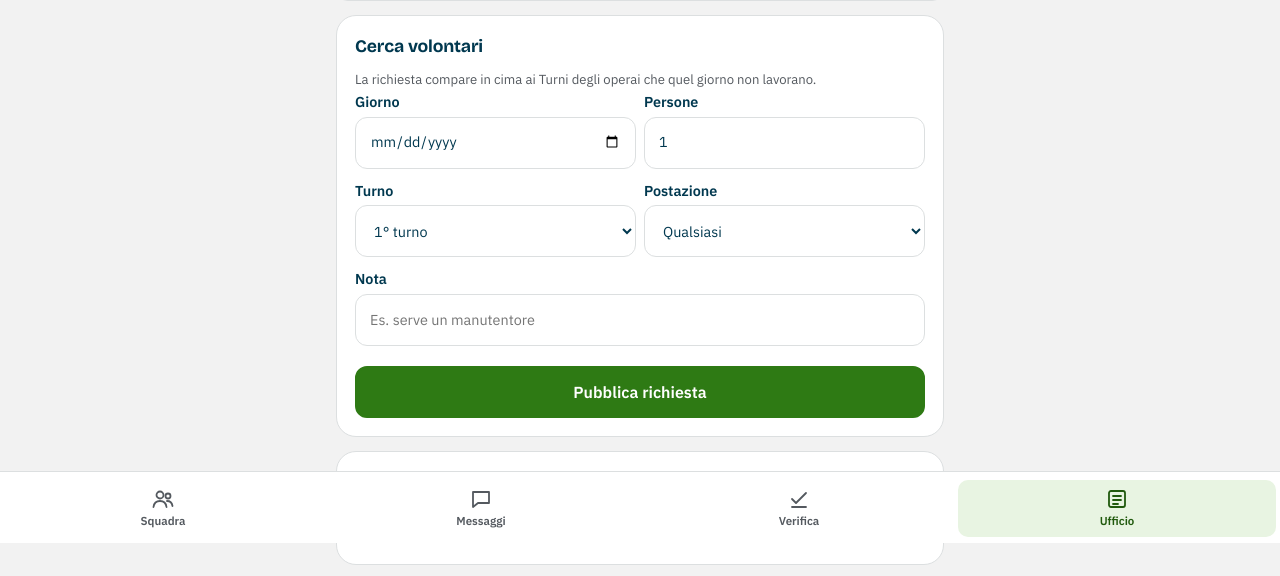
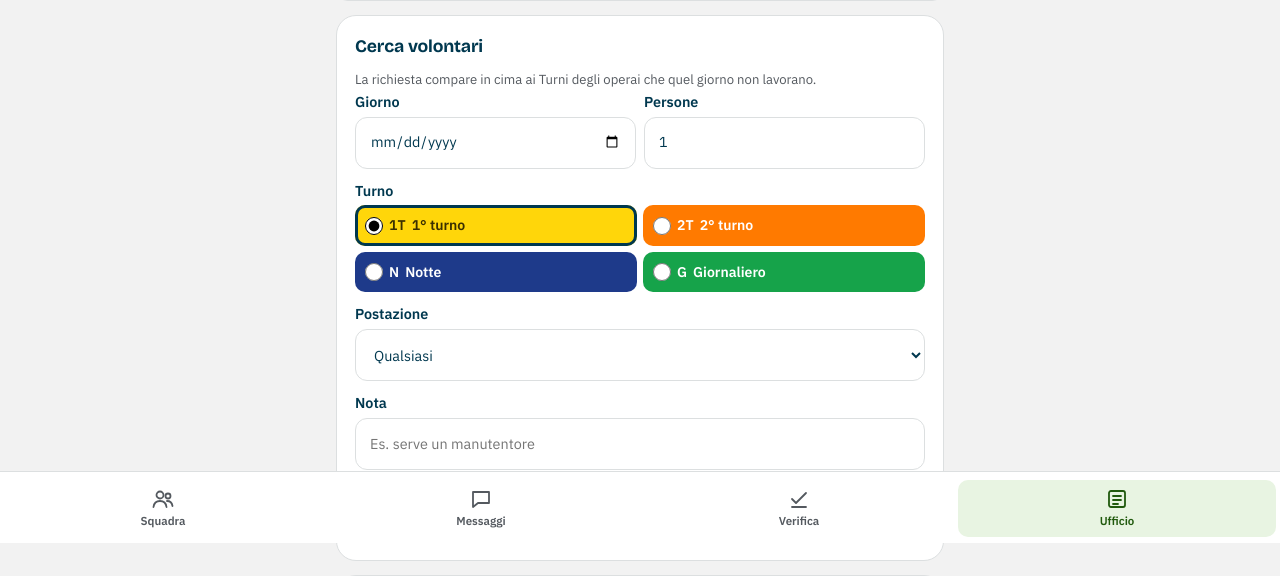
Before and after one commit to giuliaspann/Sarco-4.0, a Django app: page /turni/ufficio/extra/ in a window 1280 px wide. Shown: the part 257-833 px from the top of the page. Run offline with Django 5.2, Linux system fonts and the light colour scheme; the visitor is signed in with stand-in values (Sample User, id 1); data comes from the database, SQL or seed files in the repository; data that the repository does not hold is empty.

Commit message:
Colori del calendario su ogni etichetta di turno
Verifica (filtri 1T/2T/N/G e turno di ogni persona), Pulizie, Home (domani,
volontari), richieste di volontari, Turni extra (scelta del turno a pulsanti
colorati) e ferie nell'ufficio usano la stessa sigla e lo stesso colore del
calendario.

Co-Authored-By: Claude Opus 5.5 <noreply@anthropic.com>

```diff
--- a/turni/models.py
+++ b/turni/models.py
@@ -410,6 +410,14 @@ class TurnoExtra(models.Model):
         return ' · '.join(parti)
 
     @property
+    def sigla(self):
+        return Turno.SIGLE.get(self.fascia, '?')
+
+    @property
+    def classe_fascia(self):
+        return Turno(fascia=self.fascia).classe_fascia
+
+    @property
     def confermati(self):
         return [d for d in self.disponibilita.all() if d.confermata]
 
--- a/turni/static/turni/app.css
+++ b/turni/static/turni/app.css
@@ -643,3 +643,18 @@ details.notifiche-barra p { margin: 6px 0; }
   .wa-avatar { background: #2a3942; }
   .wa-ora { color: #8696a0; }
 }
+
+/* filtri e scelte con i colori dei turni */
+.filtri-fasce a[class*="f-"] { font-weight: 800; }
+.filtri-fasce a.scelto { box-shadow: inset 0 0 0 3px var(--testo); }
+.scegli-fascia { border: 0; padding: 0; margin: 0 0 12px; display: grid; grid-template-columns: 1fr 1fr; gap: 6px; }
+.scegli-fascia legend { font-size: .9rem; font-weight: 600; margin-bottom: 4px; padding: 0; }
+.chip-fascia { display: flex; align-items: center; gap: 6px; margin: 0; padding: 10px; border-radius: 10px; font-size: .88rem; cursor: pointer; }
+.chip-fascia input { width: 18px; height: 18px; margin: 0; accent-color: currentColor; }
+.chip-fascia:has(input:checked) { box-shadow: inset 0 0 0 3px var(--testo); }
+.giorno-turno { display: inline-flex; align-items: center; gap: 4px; margin: 2px 8px 2px 0; }
+/* la barra dei filtri ha uno sfondo trasparente: per i filtri dei turni vincono i colori del calendario */
+.filtri.filtri-fasce a.f-mattina { background: #ffd60a; color: #3a2f00; }
+.filtri.filtri-fasce a.f-pomeriggio { background: #ff7a00; color: #fff; }
+.filtri.filtri-fasce a.f-notte { background: #1e3a8a; color: #fff; }
+.filtri.filtri-fasce a.f-giorno { background: #16a34a; color: #fff; }
--- a/turni/templates/turni/capoturno.html
+++ b/turni/templates/turni/capoturno.html
@@ -7,9 +7,9 @@
     <h1>Verifica · {{ giorno|date:'D j M' }}</h1>
     <a class="freccia" href="?giorno={{ succ|date:'Y-m-d' }}" aria-label="Giorno successivo">›</a>
   </div>
-  <div class="filtri">
+  <div class="filtri filtri-fasce">
     <a href="?giorno={{ giorno|date:'Y-m-d' }}" class="{% if not fascia %}attivo{% endif %}">Tutti</a>
-    {% for f, nome in fasce %}<a href="?giorno={{ giorno|date:'Y-m-d' }}&fascia={{ f }}" class="{% if fascia == f %}attivo{% endif %}">{{ nome }}</a>{% endfor %}
+    {% for f, nome, classe in fasce %}<a href="?giorno={{ giorno|date:'Y-m-d' }}&fascia={{ f }}" class="{{ classe }}{% if fascia == f %} scelto{% endif %}">{{ nome }}</a>{% endfor %}
   </div>
 </div>
 
@@ -30,7 +30,7 @@
   <summary>
     <span>
       <strong>{{ t.dipendente.nome_breve }}</strong>
-      <span class="tenue piccolo">{{ t.descrizione }}</span>
+      <span>{% include 'turni/_pillola.html' %}</span>
     </span>
     <span class="conteggio {% if t.n_voci and t.n_fatte == t.n_voci %}completo{% elif t.n_da_verificare %}da-vedere{% endif %}">
       {{ t.n_fatte }}/{{ t.n_voci }}
--- a/turni/templates/turni/home.html
+++ b/turni/templates/turni/home.html
@@ -10,12 +10,12 @@
   {% else %}
     <span class="home-turno">Turno non pubblicato</span>
   {% endif %}
-  {% if domani %}<span class="home-domani">Domani: <b>{{ domani.descrizione }}</b></span>{% endif %}
+  {% if domani %}<span class="home-domani">Domani: {% include 'turni/_pillola.html' with t=domani %}</span>{% endif %}
 </a>
 
 {% for e in extra %}
 <a class="home-extra" href="{% url 'turni:miei_turni' %}">
-  <b>Cercasi volontari</b> · {{ e.data|date:'l j'|capfirst }} · {{ e.descrizione }} <span>Rispondi ›</span>
+  <b>Cercasi volontari</b> · {{ e.data|date:'l j'|capfirst }} {% include 'turni/_pillola.html' with t=e %} <span>Rispondi ›</span>
 </a>
 {% endfor %}
 
--- a/turni/templates/turni/miei_turni.html
+++ b/turni/templates/turni/miei_turni.html
@@ -11,7 +11,8 @@
 {% for e in extra %}
 <section class="scheda extra {% if e.mia.confermata %}extra-ok{% elif e.mia %}extra-offerto{% endif %}">
   <p class="extra-titolo">{% if e.mia.confermata %}Confermato: lavori tu{% elif e.mia %}Ti sei offerto{% else %}Cercasi volontari{% endif %}</p>
-  <h2 class="grande">{{ e.data|date:'l j F'|capfirst }} · {{ e.descrizione }}</h2>
+  <h2 class="grande">{{ e.data|date:'l j F'|capfirst }}</h2>
+  <p>{% include 'turni/_pillola.html' with t=e %}</p>
   {% if e.nota %}<p>{{ e.nota }}</p>{% endif %}
   {% if not e.mia.confermata %}
   <form method="post" action="{% url 'turni:rispondi_extra' e.pk %}">{% csrf_token %}
--- a/turni/templates/turni/pulizie.html
+++ b/turni/templates/turni/pulizie.html
@@ -4,12 +4,12 @@
 <div class="intestazione">
   <p class="occhiello">Fine turno</p>
   <h1>Pulizie</h1>
-  {% if turno %}<p class="tenue">{{ turno.data|date:'l j F'|capfirst }} · {{ turno.descrizione }} · scatta una foto a lavoro finito</p>{% endif %}
+  {% if turno %}<p class="tenue">{{ turno.data|date:'l j F'|capfirst }} · {% include 'turni/_pillola.html' with t=turno %}<br>Scatta una foto a lavoro finito</p>{% endif %}
 </div>
 
 {% if not turno or not turno.lavora %}
   <div class="vuoto">
-    <p>{% if turno %}Oggi sei in {{ turno.get_fascia_display|lower }}.{% else %}Oggi non hai turni.{% endif %} Nessuna pulizia da fare.</p>
+    <p>{% if turno %}Oggi: {% include 'turni/_pillola.html' with t=turno %}.{% else %}Oggi non hai turni.{% endif %} Nessuna pulizia da fare.</p>
   </div>
 {% else %}
   {% if voci %}
--- a/turni/templates/turni/ufficio_extra.html
+++ b/turni/templates/turni/ufficio_extra.html
@@ -11,14 +11,14 @@
     <label>Giorno<input type="date" name="data" min="{{ oggi|date:'Y-m-d' }}" required></label>
     <label>Persone<input type="number" name="posti" min="1" max="20" value="1" inputmode="numeric"></label>
   </div>
-  <div class="riga-form">
-    <label>Turno
-      <select name="fascia" required>{% for v, nome in fasce %}<option value="{{ v }}">{{ nome }}</option>{% endfor %}</select>
-    </label>
-    <label>Postazione
-      <select name="postazione"><option value="">Qualsiasi</option>{% for v, nome in postazioni %}<option value="{{ v }}">{{ nome }}</option>{% endfor %}</select>
-    </label>
-  </div>
+  <fieldset class="scegli-fascia"><legend>Turno</legend>
+    {% for v, nome, sigla, classe in fasce %}
+      <label class="chip-fascia {{ classe }}"><input type="radio" name="fascia" value="{{ v }}" {% if forloop.first %}checked{% endif %} required><b>{{ sigla }}</b> {{ nome }}</label>
+    {% endfor %}
+  </fieldset>
+  <label>Postazione
+    <select name="postazione"><option value="">Qualsiasi</option>{% for v, nome in postazioni %}<option value="{{ v }}">{{ nome }}</option>{% endfor %}</select>
+  </label>
   <label>Nota<input type="text" name="nota" maxlength="300" placeholder="Es. serve un manutentore"></label>
   <button class="bottone pieno piena-larghezza">Pubblica richiesta</button>
 </form>
@@ -26,7 +26,8 @@
 {% for e in aperte %}
 <section class="scheda {% if not e.chiusa %}extra{% endif %}">
   <p class="extra-titolo">{% if e.chiusa %}Chiusa{% elif e.mancano %}Mancano {{ e.mancano }} su {{ e.posti }}{% else %}Coperta{% endif %}</p>
-  <h2 class="grande">{{ e.data|date:'l j F'|capfirst }} · {{ e.descrizione }}</h2>
+  <h2 class="grande">{{ e.data|date:'l j F'|capfirst }}</h2>
+  <p>{% include 'turni/_pillola.html' with t=e %}</p>
   {% if e.nota %}<p class="tenue piccolo">{{ e.nota }}</p>{% endif %}
   <ul class="elenco">
     {% for d in e.disponibilita.all %}
--- a/turni/templates/turni/ufficio_richieste.html
+++ b/turni/templates/turni/ufficio_richieste.html
@@ -54,7 +54,7 @@
   <h2>{{ f.get_tipo_display }}: {{ f.dipendente.nome_breve }}</h2>
   <p>Dal <b>{{ f.dal|date:'D j M' }}</b> al <b>{{ f.al|date:'D j M Y' }}</b> · {{ f.giorni }} giorn{{ f.giorni|pluralize:'o,i' }}</p>
   <p class="tenue piccolo">
-    {% if f.turni_lavoro %}Giorni in cui era in turno: {% for t in f.turni_lavoro %}{{ t.data|date:'D j' }} ({{ t.descrizione }}){% if not forloop.last %}, {% endif %}{% endfor %}.{% elif f.non_caricati < f.giorni %}Nei giorni già caricati non era in turno.{% endif %}
+    {% if f.turni_lavoro %}Giorni in cui era in turno: {% for t in f.turni_lavoro %}<span class="giorno-turno">{{ t.data|date:'D j' }} {% include 'turni/_pillola.html' %}</span>{% endfor %}{% elif f.non_caricati < f.giorni %}Nei giorni già caricati non era in turno.{% endif %}
     {% if f.non_caricati %} {{ f.non_caricati }} giorn{{ f.non_caricati|pluralize:'o,i' }} non {{ f.non_caricati|pluralize:'è,sono' }} ancora nei turni caricati: verranno segnati come ferie all'import.{% endif %}
   </p>
   {% if f.colleghi_assenti %}
--- a/turni/views.py
+++ b/turni/views.py
@@ -366,7 +366,10 @@ def capoturno(request):
             'turni': turni,
             'fascia': fascia,
             # sigle come nel calendario, così la barra sta su una riga
-            'fasce': [(f, Turno.SIGLE[f]) for f in (Fascia.MATTINA, Fascia.POMERIGGIO, Fascia.NOTTE, Fascia.GIORNALIERO)],
+            'fasce': [
+                (f, Turno.SIGLE[f], Turno(fascia=f).classe_fascia)
+                for f in (Fascia.MATTINA, Fascia.POMERIGGIO, Fascia.NOTTE, Fascia.GIORNALIERO)
+            ],
             'prec': giorno - timedelta(days=1),
             'succ': giorno + timedelta(days=1),
         },
--- a/turni/views_richieste.py
+++ b/turni/views_richieste.py
@@ -332,7 +332,10 @@ def ufficio_extra(request):
         'turni/ufficio_extra.html',
         {
             'aperte': aperte,
-            'fasce': TurnoExtra._meta.get_field('fascia').choices,
+            'fasce': [
+                (v, nome, Turno.SIGLE[v], Turno(fascia=v).classe_fascia)
+                for v, nome in TurnoExtra._meta.get_field('fascia').choices
+            ],
             'postazioni': Postazione.choices,
             'oggi': oggi,
         },
```
